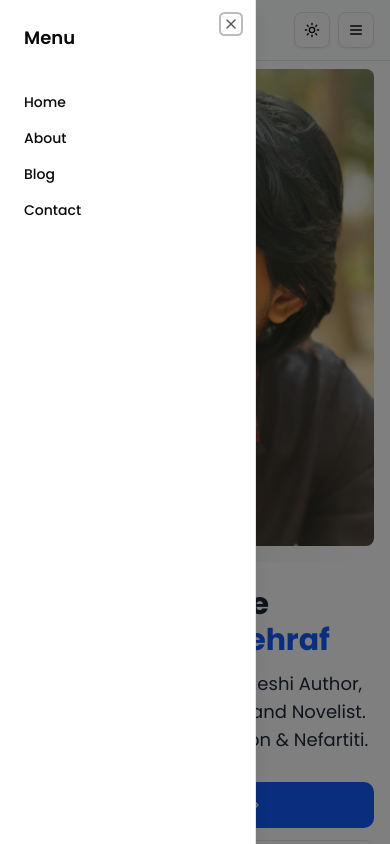
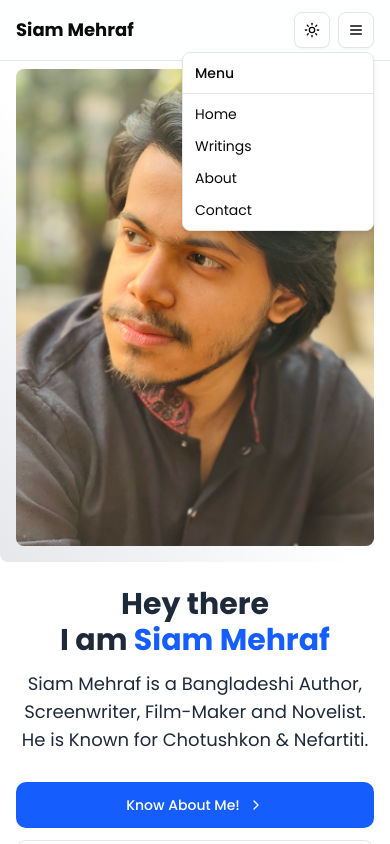
Before and after one commit to siammehraf/website, a Next.js app: page / in a window 390 px wide. Both pictures are taken after a click on the button "Open menu". Shown: the top 844 px of the page. Built offline with nearby package versions, Linux system fonts and the light colour scheme.

Commit message:
New Mobile Menu

```diff
--- a/components/MobileMenu.js
+++ b/components/MobileMenu.js
@@ -1,10 +1,17 @@
 'use client';
 
-import { Sheet, SheetContent, SheetTrigger } from '@/components/ui/sheet';
-import { Menu } from 'lucide-react';
 import { ModeToggle } from '@/components/theme-btn';
 import Link from 'next/link';
-import { Button } from '@/components/ui/button'; // Import Button
+import {
+  DropdownMenu,
+  DropdownMenuContent,
+  DropdownMenuItem,
+  DropdownMenuLabel,
+  DropdownMenuSeparator,
+  DropdownMenuTrigger,
+} from '@/components/ui/dropdown-menu';
+import { Menu } from 'lucide-react';
+import { Button } from '@/components/ui/button'; // <-- import Button
 
 export default function MobileMenu() {
   return (
@@ -12,37 +19,31 @@ export default function MobileMenu() {
       {/* Theme toggle button */}
       <ModeToggle />
 
-      {/* Menu toggle button */}
-      <Sheet>
-        <SheetTrigger asChild aria-label="Open menu">
+      {/* Mobile menu dropdown */}
+      <DropdownMenu>
+        <DropdownMenuTrigger asChild aria-label="Open menu">
           <Button variant="outline" size="icon">
             <Menu className="w-4 h-4" />
           </Button>
-        </SheetTrigger>
+        </DropdownMenuTrigger>
 
-        <SheetContent side="left" className="p-6 w-64 bg-background border-r border-border rounded-none">
-          {/* Optional header */}
-          <div className="mb-6">
-            <h2 className="text-lg font-semibold">Menu</h2>
-          </div>
-
-          {/* Navigation links */}
-          <nav className="flex flex-col gap-4">
-            <Link href="/" className="text-sm font-medium text-foreground hover:text-primary transition-colors">
-              Home
-            </Link>
-            <Link href="/about" className="text-sm font-medium text-foreground hover:text-primary transition-colors">
-              About
-            </Link>
-            <Link href="/blog" className="text-sm font-medium text-foreground hover:text-primary transition-colors">
-              Blog
-            </Link>
-            <Link href="/contact" className="text-sm font-medium text-foreground hover:text-primary transition-colors">
-              Contact
-            </Link>
-          </nav>
-        </SheetContent>
-      </Sheet>
+        <DropdownMenuContent align="end" className="w-48 ml-2">
+          <DropdownMenuLabel>Menu</DropdownMenuLabel>
+          <DropdownMenuSeparator />
+          <DropdownMenuItem asChild>
+            <Link href="/">Home</Link>
+          </DropdownMenuItem>
+          <DropdownMenuItem asChild>
+            <Link href="/writings">Writings</Link>
+          </DropdownMenuItem>
+          <DropdownMenuItem asChild>
+            <Link href="/about">About</Link>
+          </DropdownMenuItem>
+          <DropdownMenuItem asChild>
+            <Link href="/contact">Contact</Link>
+          </DropdownMenuItem>
+        </DropdownMenuContent>
+      </DropdownMenu>
     </div>
   );
 }
```
